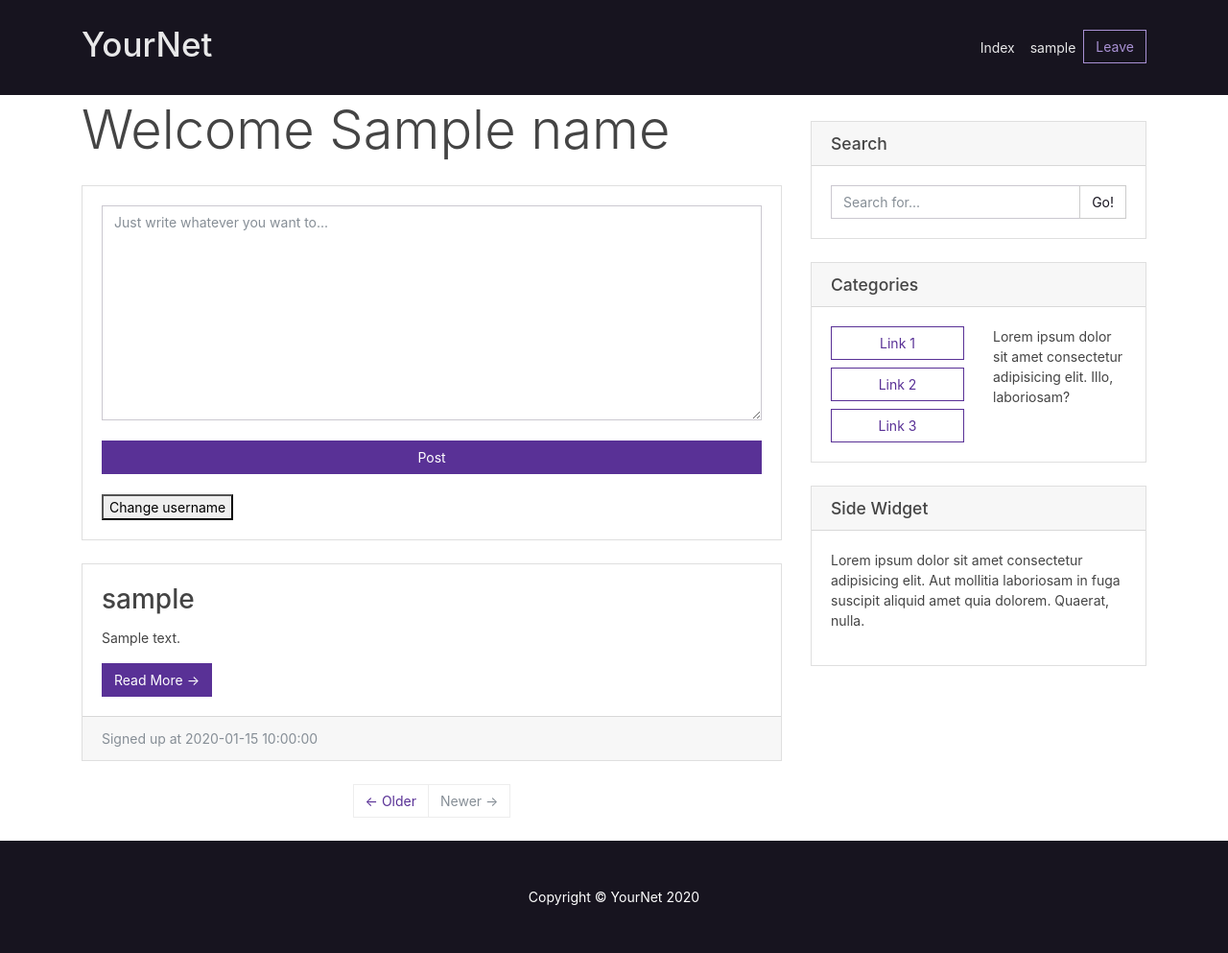
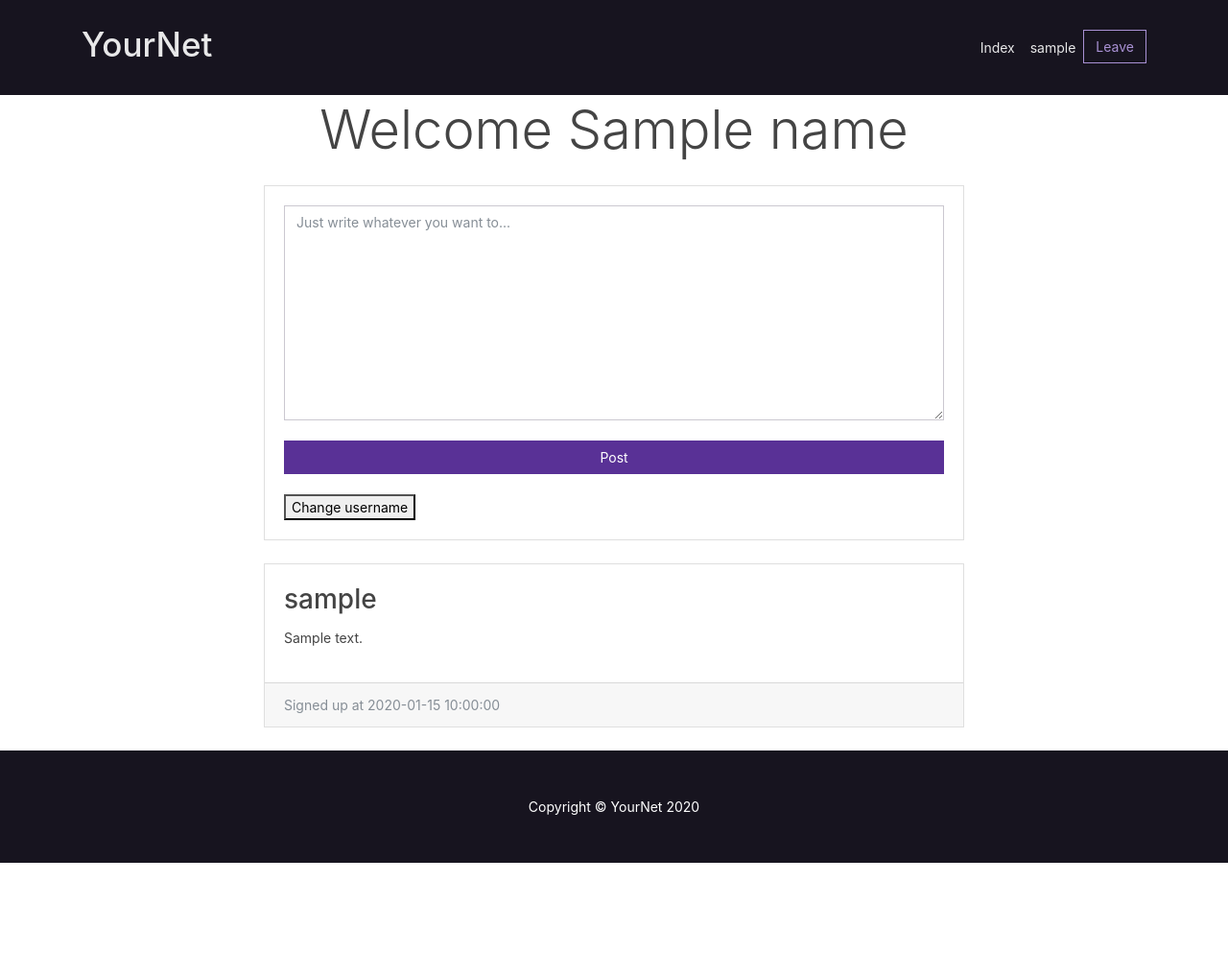
Before and after one commit to camiilavillamizar/Blockchain_app, a Flask app: template blockchain/app/templates/index.html in a window 1280 px wide. Shown: the whole page at 96% size. After the commit the page ends 899 px from the top, so only its background shows below. Run offline with Flask 2, Linux system fonts and the light colour scheme; the template is opened without the code that fills it: most values are stand-ins (such as "Sample title", 1, 10 or a date in 2020); parts of the project's set-up code (start-up, migrations or seed data) failed here and were passed over; some libraries are stand-ins or nearby versions.

Commit message:
Removing widgets

```diff
--- a/blockchain/app/templates/index.html
+++ b/blockchain/app/templates/index.html
@@ -34,8 +34,8 @@
       <div class="row">
 
         <!-- Entries Column -->
-        <div class="col-md-8 mt-4">
-            <h1 class="my-4 display-4">Welcome {{name}}</h1>
+        <div class="col-md-8 mt-4 mx-auto">
+            <h1 class="my-4 display-4 text-center">Welcome {{name}}</h1>
 
             <!-- Post Form -->
             <div class="card mb-4">
@@ -58,7 +58,6 @@
             <div class="card-body">
               <h2 class="card-title">{{post.user_name}}</h2>
               <p>{{post.content}}</p>
-              <a href="#" class="btn btn-primary">Read More →</a>
             </div>
             <div class="card-footer text-muted">
               {% if post.type == "transaction" %}
@@ -69,68 +68,6 @@
             </div>
           </div>
           {% endfor %}
-
-
-          <!-- Pagination -->
-          <ul class="pagination justify-content-center mb-4">
-            <li class="page-item">
-              <a class="page-link" href="#">← Older</a>
-            </li>
-            <li class="page-item disabled">
-              <a class="page-link" href="#">Newer →</a>
-            </li>
-          </ul>
-
-        </div>
-
-        <!-- Sidebar Widgets Column -->
-        <div class="col-md-4 mt-5">
-
-          <!-- Search Widget -->
-          <div class="card my-4">
-            <h5 class="card-header">Search</h5>
-            <div class="card-body">
-              <div class="input-group">
-                <input type="text" class="form-control" placeholder="Search for...">
-                <span class="input-group-append">
-                  <button class="btn btn-secondary" type="button">Go!</button>
-                </span>
-              </div>
-            </div>
-          </div>
-
-          <!-- Categories Widget -->
-          <div class="card my-4">
-            <h5 class="card-header">Categories</h5>
-            <div class="card-body">
-              <div class="row">
-                <div class="col-lg-6">
-                  <ul class="list-unstyled mb-0">
-                    <li>
-                      <a href="#" class="btn btn-outline-primary btn-block">Link 1</a>
-                    </li>
-                    <li>
-                      <a href="#" class="btn btn-outline-primary btn-block mt-2">Link 2</a>
-                    </li>
-                    <li>
-                      <a href="#" class="btn btn-outline-primary btn-block mt-2">Link 3</a>
-                    </li>
-                  </ul>
-                </div>
-                <div class="col-lg-6">
-                  <p>Lorem ipsum dolor sit amet consectetur adipisicing elit. Illo, laboriosam?</p>
-                </div>
-              </div>
-            </div>
-          </div>
-
-          <!-- Side Widget -->
-          <div class="card my-4">
-            <h5 class="card-header">Side Widget</h5>
-            <div class="card-body">
-              <p>Lorem ipsum dolor sit amet consectetur adipisicing elit. Aut mollitia laboriosam in fuga suscipit aliquid amet quia dolorem. Quaerat, nulla.</p>
-            </div>
-          </div>
 
         </div>
 
```
